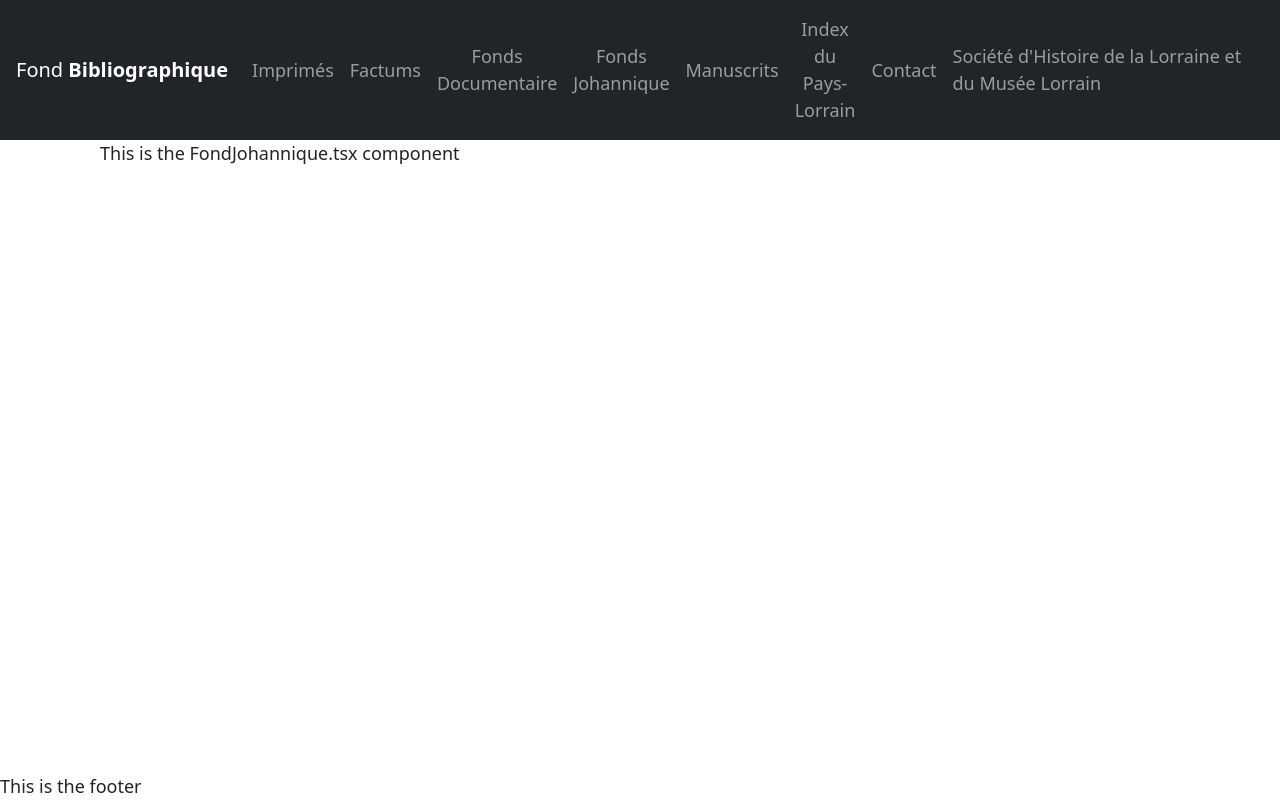
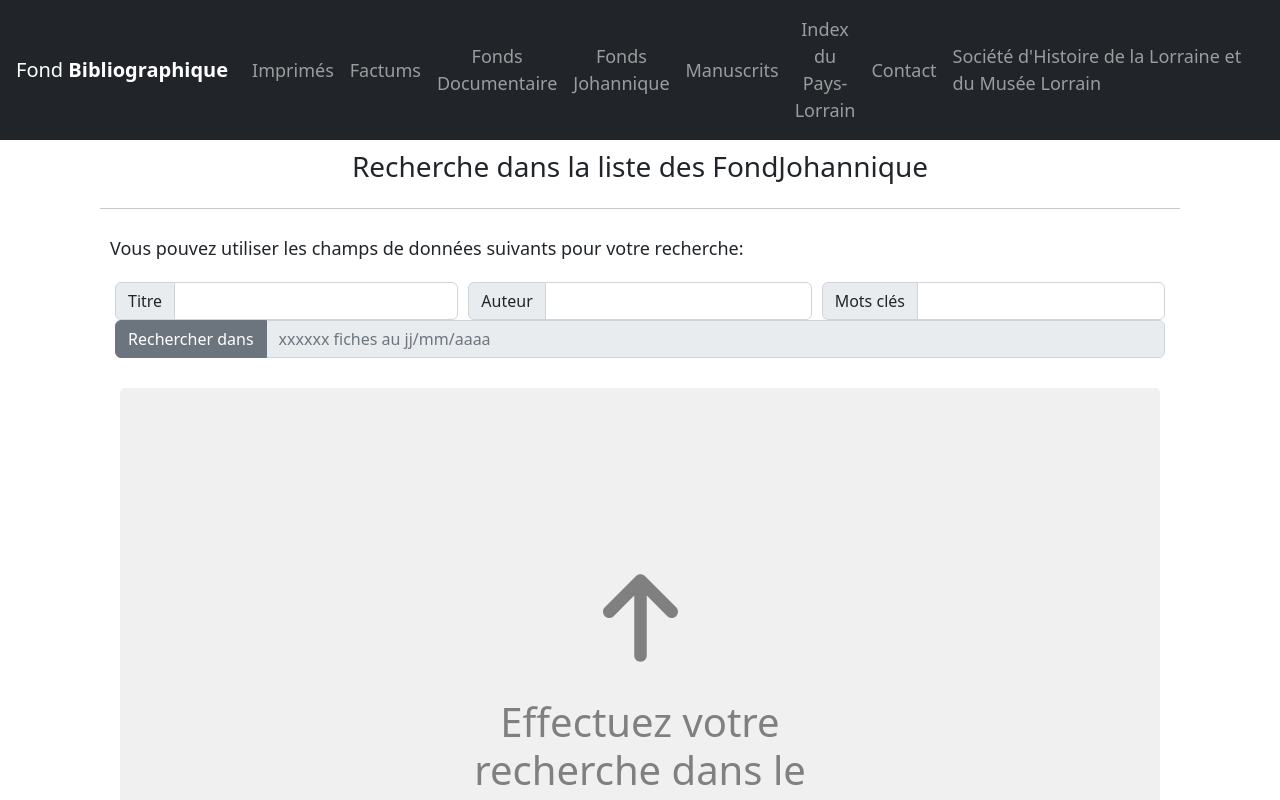
Before and after one commit to loicbefve/BiblioSHLML, a React (Vite) app: page /fonds_johannique in a window 1280 px wide. Shown: the top 800 px of the page. Built offline with nearby package versions, Linux system fonts and the light colour scheme.

Commit message:
Imprimes, Factums, Fond documentaire, Fond johannique recherche ok (mockée) + style et message personnalisé

```diff
--- a/src/components/SearchComponent.tsx
+++ b/src/components/SearchComponent.tsx
@@ -33,10 +33,14 @@ function simulateAsyncRequest(): Promise<string> {
   });
 }
 
+interface IProps {
+  searchInvitationMessage: string;
+}
+
 /**
  * Component
  */
-function SearchComponent() {
+function SearchComponent({ searchInvitationMessage }: IProps) {
   /* STATES */
   const [searchResult, setSearchResult] = useState<ImprimeResearchResult[]>([]);
   const [pageState, setPageState] = useState(PageState.NoData);
@@ -77,7 +81,9 @@ function SearchComponent() {
   const renderResults = () => {
     switch (pageState) {
       case PageState.NoData:
-        return <SearchInvitation />;
+        return (
+          <SearchInvitation searchInvitationMessage={searchInvitationMessage} />
+        );
       case PageState.Loading:
         return <SearchLoading />;
       case PageState.Loaded:
--- a/src/components/SearchInvitation.tsx
+++ b/src/components/SearchInvitation.tsx
@@ -1,18 +1,47 @@
 import styled from 'styled-components';
+import { FontAwesomeIcon } from '@fortawesome/react-fontawesome';
+import { faArrowUp } from '@fortawesome/free-solid-svg-icons';
 
 const SearchInvitationContainer = styled.div`
   flex: 1;
   display: flex;
+  flex-direction: column;
   justify-content: center;
   height: 100%;
   align-items: center;
   color: gray;
+  padding: 200px 300px;
+  text-align: center;
 `;
 
-function SearchInvitation() {
+const StyledArrow = styled(FontAwesomeIcon)`
+  height: 100px;
+  animation: bounce 2s infinite;
+  @keyframes bounce {
+    0%,
+    20%,
+    50%,
+    80%,
+    100% {
+      transform: translateY(-30px);
+    }
+    40% {
+      transform: translateY(0px);
+    }
+    60% {
+      transform: translateY(-15px);
+    }
+  }
+`;
+
+interface IProps {
+  searchInvitationMessage: string;
+}
+function SearchInvitation({ searchInvitationMessage }: IProps) {
   return (
     <SearchInvitationContainer>
-      <h1>Effectuez votre recherche grâce au formulaire ci-dessus.</h1>
+      <StyledArrow icon={faArrowUp} />
+      <h1>{searchInvitationMessage}</h1>
     </SearchInvitationContainer>
   );
 }
--- a/src/pages/Factums.tsx
+++ b/src/pages/Factums.tsx
@@ -1,5 +1,29 @@
+/* STYLED COMPONENTS */
+import styled from 'styled-components';
+import SearchComponent from '../components/SearchComponent';
+
+const Title = styled.h3`
+  text-align: center;
+  margin-top: 10px;
+`;
+
+const FactumsWrapper = styled.div`
+  height: 100%;
+  display: flex;
+  flex-direction: column;
+`;
+
+const searchInvitationMessage =
+  'Effectuez votre recherche dans les Factums de la société en utilisant le' +
+  ' formulaire ci-dessus';
 function Factums() {
-  return <div>This is the Factums.tsx component</div>;
+  return (
+    <FactumsWrapper>
+      <Title>Recherche dans la liste des Factums</Title>
+      <hr />
+      <SearchComponent searchInvitationMessage={searchInvitationMessage} />
+    </FactumsWrapper>
+  );
 }
 
 export default Factums;
--- a/src/pages/FondDocumentaire.tsx
+++ b/src/pages/FondDocumentaire.tsx
@@ -1,5 +1,29 @@
+/* STYLED COMPONENTS */
+import styled from 'styled-components';
+import SearchComponent from '../components/SearchComponent';
+
+const Title = styled.h3`
+  text-align: center;
+  margin-top: 10px;
+`;
+
+const FondDocumentaireWrapper = styled.div`
+  height: 100%;
+  display: flex;
+  flex-direction: column;
+`;
+
+const searchInvitationMessage =
+  'Effectuez votre recherche dans le Fond Documentaire de la société en utilisant le' +
+  ' formulaire ci-dessus';
 function FondDocumentaire() {
-  return <div>This is the FondDocumentaire.tsx component</div>;
+  return (
+    <FondDocumentaireWrapper>
+      <Title>Recherche dans la liste des FondDocumentaire</Title>
+      <hr />
+      <SearchComponent searchInvitationMessage={searchInvitationMessage} />
+    </FondDocumentaireWrapper>
+  );
 }
 
 export default FondDocumentaire;
--- a/src/pages/FondJohannique.tsx
+++ b/src/pages/FondJohannique.tsx
@@ -1,5 +1,29 @@
+/* STYLED COMPONENTS */
+import styled from 'styled-components';
+import SearchComponent from '../components/SearchComponent';
+
+const Title = styled.h3`
+  text-align: center;
+  margin-top: 10px;
+`;
+
+const FondJohanniqueWrapper = styled.div`
+  height: 100%;
+  display: flex;
+  flex-direction: column;
+`;
+
+const searchInvitationMessage =
+  'Effectuez votre recherche dans le Fond Johannique de la société en utilisant le' +
+  ' formulaire ci-dessus';
 function FondJohannique() {
-  return <div>This is the FondJohannique.tsx component</div>;
+  return (
+    <FondJohanniqueWrapper>
+      <Title>Recherche dans la liste des FondJohannique</Title>
+      <hr />
+      <SearchComponent searchInvitationMessage={searchInvitationMessage} />
+    </FondJohanniqueWrapper>
+  );
 }
 
 export default FondJohannique;
--- a/src/pages/Imprimes.tsx
+++ b/src/pages/Imprimes.tsx
@@ -13,13 +13,17 @@ const ImprimesWrapper = styled.div`
   flex-direction: column;
 `;
 
+const searchInvitationMessage =
+  'Effectuez votre recherche dans les Imprimés de la société en utilisant le' +
+  ' formulaire ci-dessus';
+
 /* COMPONENT */
 function Imprimes() {
   return (
     <ImprimesWrapper>
-      <Title>Recherche dans la liste des imprimés</Title>
+      <Title>Recherche dans la liste des Imprimés</Title>
       <hr />
-      <SearchComponent />
+      <SearchComponent searchInvitationMessage={searchInvitationMessage} />
     </ImprimesWrapper>
   );
 }
```
Also changed, not shown: package.json (+5 -2 lines), 1 other file (tests, documents, lock files or other folders).
